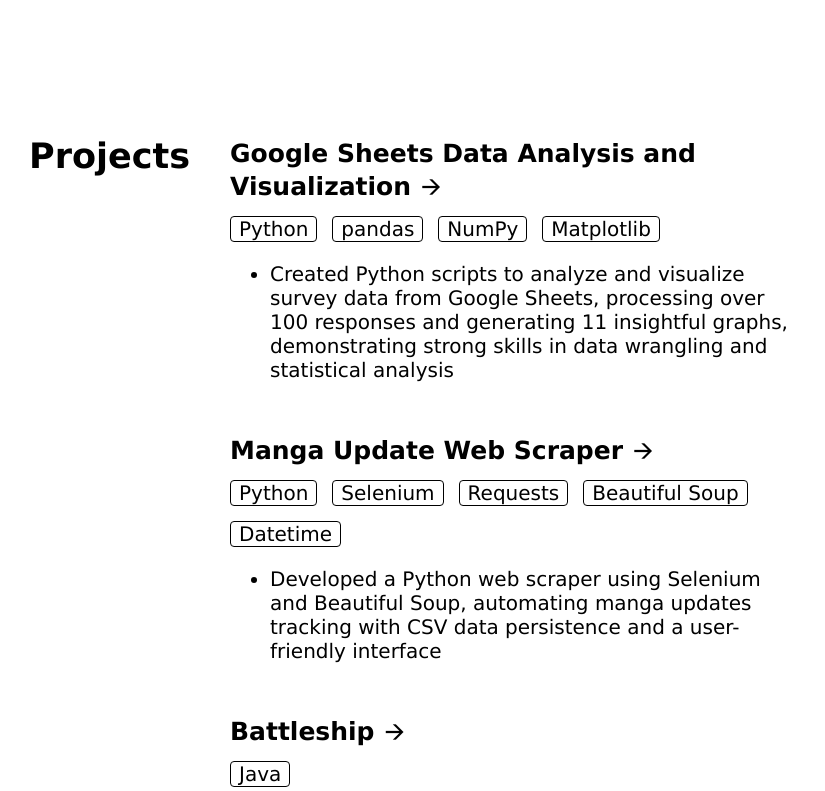
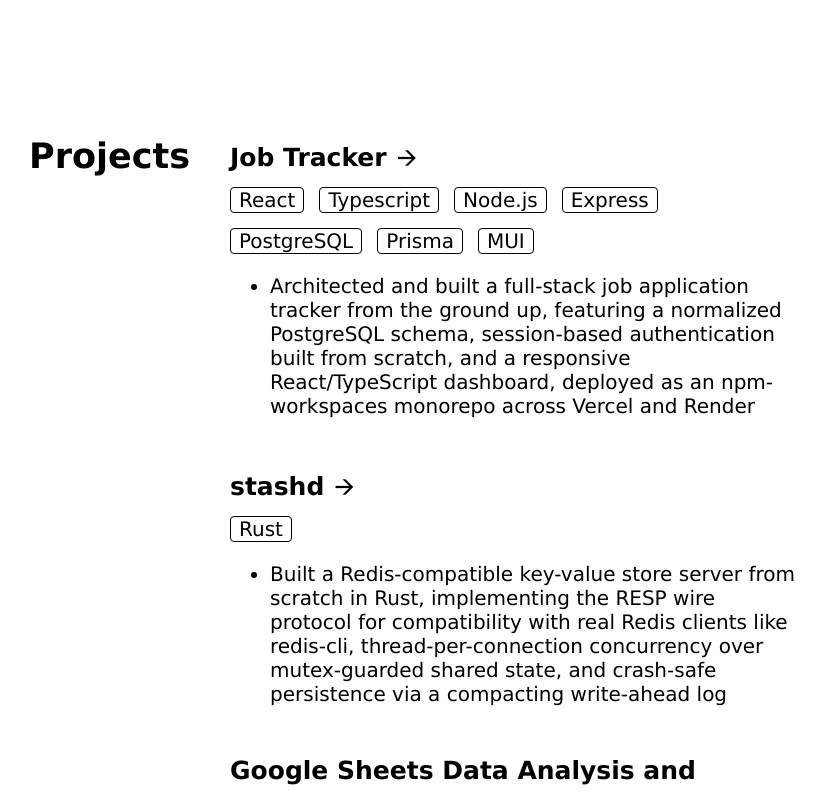
Before and after one commit to adedhi/adedhi.github.io, a React (Vite) app: page / in a window 1280 px wide. Shown: the part 1720-2511 px from the top of the page, without its empty margins (227-1052 px from the left). Built offline with nearby package versions, Linux system fonts and the light colour scheme.

Commit message:
Updated projects

```diff
--- a/src/components/Projects.tsx
+++ b/src/components/Projects.tsx
@@ -36,6 +36,18 @@
 
 export default function Projects() {
     const projectsInfo = [
+        {
+            name: "Job Tracker",
+            href: PROJECT_LINKS.JOB_TRACKER,
+            resources: ["React", "Typescript", "Node.js", "Express", "PostgreSQL", "Prisma", "MUI"],
+            points: ["Architected and built a full-stack job application tracker from the ground up, featuring a normalized PostgreSQL schema, session-based authentication built from scratch, and a responsive React/TypeScript dashboard, deployed as an npm-workspaces monorepo across Vercel and Render"],
+        },
+        {
+            name: "stashd",
+            href: PROJECT_LINKS.STASHD,
+            resources: ["Rust"],
+            points: ["Built a Redis-compatible key-value store server from scratch in Rust, implementing the RESP wire protocol for compatibility with real Redis clients like redis-cli, thread-per-connection concurrency over mutex-guarded shared state, and crash-safe persistence via a compacting write-ahead log"],
+        },
         {
             name: "Google Sheets Data Analysis and Visualization",
             href: PROJECT_LINKS.DATA_ANALYSIS_AND_VISUALIZATION,
--- a/src/data/links.ts
+++ b/src/data/links.ts
@@ -5,6 +5,8 @@
 };
 
 export const PROJECT_LINKS = {
+    JOB_TRACKER: "https://github.com/adedhi/job-tracker",
+    STASHD: "https://github.com/adedhi/stashd",
     DATA_ANALYSIS_AND_VISUALIZATION: "https://github.com/adedhi/google-sheets-data-analysis-and-visualization",
     WEB_SCRAPER: "https://github.com/adedhi/manga-update-web-scraper",
     BATTLESHIP: "https://github.com/adedhi/battleship-java",
```
